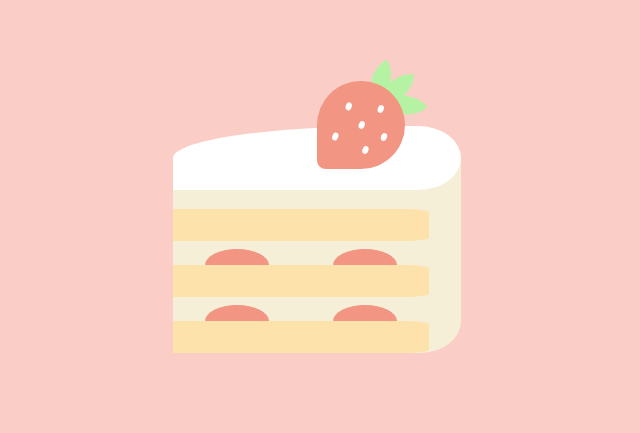
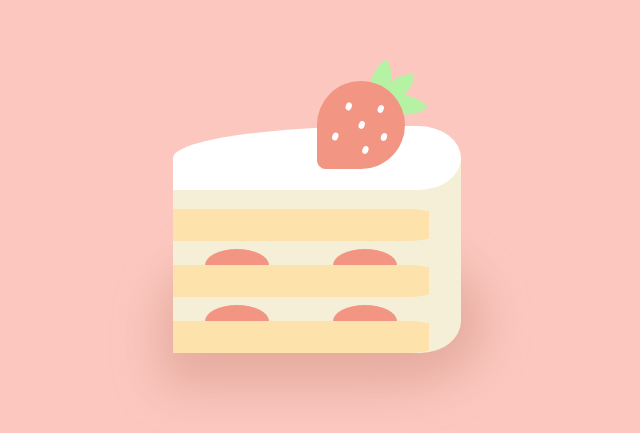
Before and after one commit to kathykato/codevember, a plain HTML site: page Day 2 - Cake/index.html in a window 1280 px wide. Shown: the part 159-592 px from the top of the page, without its empty margins (323-963 px from the left). Drawn offline with Linux system fonts and the light colour scheme.

Commit message:
Fixed CSS

```diff
--- a/Day 2 - Cake/style.css
+++ b/Day 2 - Cake/style.css
@@ -6,12 +6,11 @@
 html, body {
   min-height: 100vh;
   display: grid;
-  background: #facec7;
 }
 
 body {
   margin: 0;
-  /*display: -webkit-box;
+  display: -webkit-box;
   display: -ms-flexbox;
   display: flex;
   -webkit-box-flex: 1;
@@ -22,19 +21,14 @@ body {
   align-items: center;
   -webkit-box-pack: center;
   -ms-flex-pack: center;
-  justify-content: center;*/
+  justify-content: center;
+  background: #fbc7bf;
 }
 
 .container {
   margin: auto;
   width: 18rem;
   height: 14rem;
-
-  /*position: absolute;
-  top: 0;
-  bottom: 0;
-  left: 0;
-  right: 0;*/
 }
 
 .fill {
@@ -93,6 +87,8 @@ body {
   width: 0.35rem;
   height: 0.5rem;
   border-radius: 100%;
+  -webkit-transform: rotate(10deg);
+  -ms-transform: rotate(10deg);
   transform: rotate(10deg);
 }
 
@@ -153,18 +149,24 @@ body {
 .stem.top {
   top: -4rem;
   left: 12rem;
+  -webkit-transform: rotate(-30deg);
+  -ms-transform: rotate(-30deg);
   transform: rotate(-30deg);
 }
 
 .stem.middle {
   top: -3.5rem;
   left: 13rem;
+  -webkit-transform: rotate(5deg);
+  -ms-transform: rotate(5deg);
   transform: rotate(5deg);
 }
 
 .stem.bottom {
   top: -2.5rem;
   left: 13.5rem;
+  -webkit-transform: rotate(50deg);
+  -ms-transform: rotate(50deg);
   transform: rotate(50deg);
 }
 
@@ -174,8 +176,6 @@ body {
   height: 14rem;
   background: #f6efd7;
   border-radius: 100% 40% 20% 50% / 30% 20% 20% 20%;
-
-  /*transform: rotate(-10deg);*/
 }
 
 .cake:before {
@@ -187,22 +187,18 @@ body {
   height: 4rem;
   background: #fff;
   border-radius: 150% 30% 30% 50% / 100% 100% 100% 0%;
-  /*border-radius: 0%; block sushi? */
 }
 
 .cake:after {
   content: '';
   position: absolute;
   z-index: -1;
-  top: 10rem;
-  left: 0;
-  width: 18rem;
+  top: 9rem;
+  left: 1.3rem;
+  width: 16rem;
   height: 5rem;
-  background: #d9aa8c;
-  -webkit-border-radius: 100%;
-  -moz-border-radius: 100%;
-  border-radius: 100%;
-  -webkit-box-shadow: 4px 4px 26px 16px #d9aa8c;
-  -moz-box-shadow: 4px 4px 26px 16px #d9aa8c;
-  box-shadow: 4px 4px 26px 16px #d9aa8c;
+  opacity: 0.65;
+  border-radius: 100% 100% 50% 0%;
+  -webkit-box-shadow: 0 0 3rem 2rem #d99c8c;
+  box-shadow: 0 0 3rem 2rem #d99c8c;
 }
```
